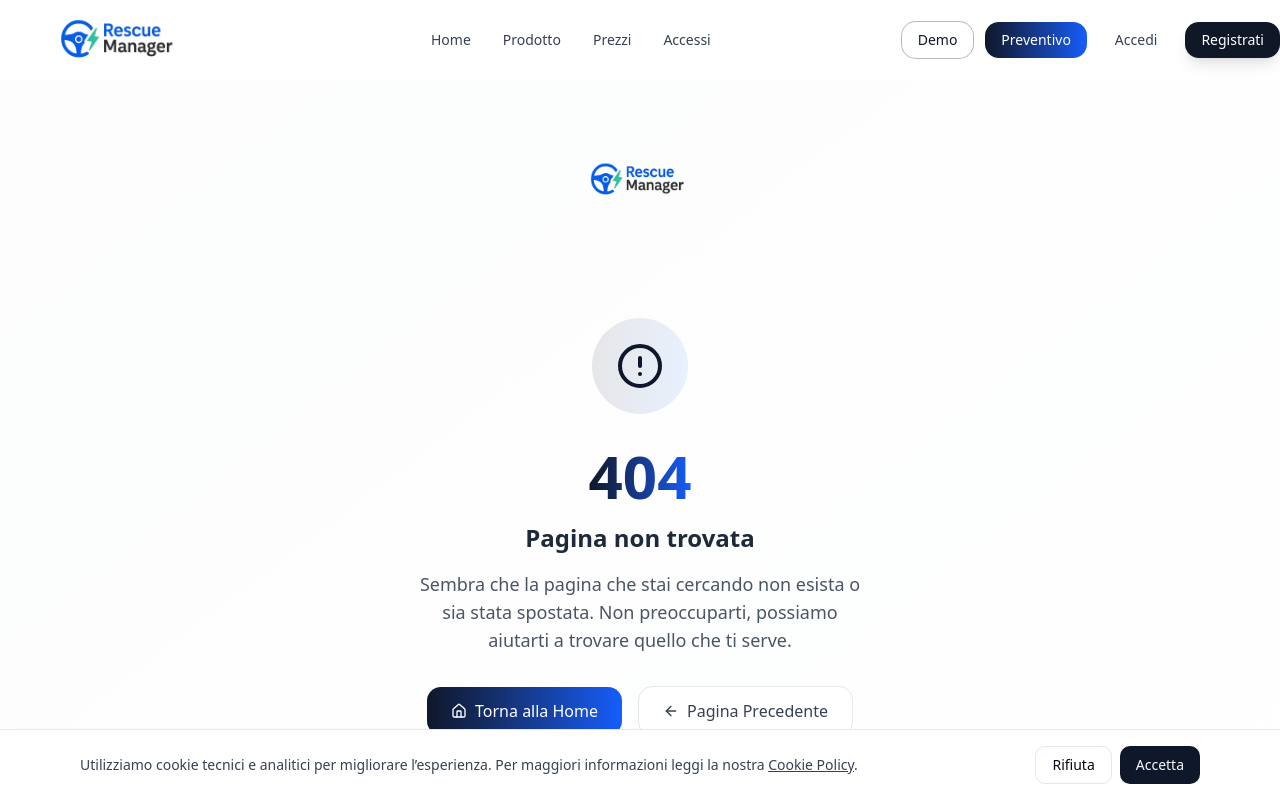
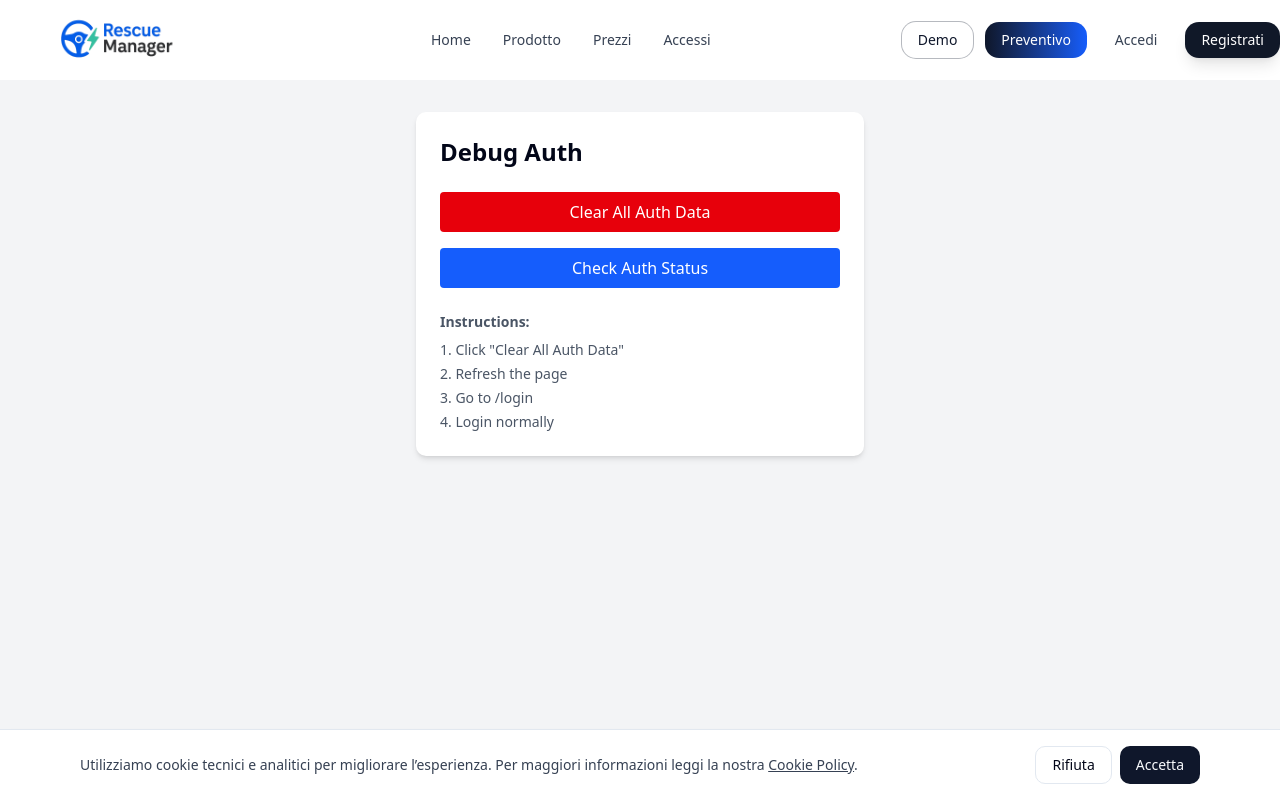
Before and after one commit to Hydr44/Web, a Next.js app: page /debug in a window 1280 px wide. Before the commit this address had no page. Shown: the top 799 px of the page. Built offline with nearby package versions, Linux system fonts and the light colour scheme.

Commit message:
Add debug page: per pulire localStorage e verificare stato auth

```diff
--- /dev/null
+++ b/src/app/debug/page.tsx
@@ -0,0 +1,60 @@
+"use client";
+
+import { useState } from "react";
+
+export default function DebugPage() {
+  const [message, setMessage] = useState("");
+
+  const clearAuth = () => {
+    localStorage.removeItem("rescuemanager-auth");
+    localStorage.removeItem("sb-" + process.env.NEXT_PUBLIC_SUPABASE_URL?.split("//")[1]?.split(".")[0] + "-auth-token");
+    setMessage("Auth data cleared! Refresh the page.");
+  };
+
+  const checkAuth = () => {
+    const auth = localStorage.getItem("rescuemanager-auth");
+    const supabaseAuth = localStorage.getItem("sb-" + process.env.NEXT_PUBLIC_SUPABASE_URL?.split("//")[1]?.split(".")[0] + "-auth-token");
+
+    setMessage(`Bypass Auth: ${auth ? "EXISTS" : "NOT FOUND"}\nSupabase Auth: ${supabaseAuth ? "EXISTS" : "NOT FOUND"}`);
+  };
+
+  return (
+    <div className="min-h-screen bg-gray-100 p-8">
+      <div className="max-w-md mx-auto bg-white rounded-lg shadow-md p-6">
+        <h1 className="text-2xl font-bold mb-6">Debug Auth</h1>
+
+        <div className="space-y-4">
+          <button
+            onClick={clearAuth}
+            className="w-full bg-red-600 text-white py-2 px-4 rounded hover:bg-red-700"
+          >
+            Clear All Auth Data
+          </button>
+
+          <button
+            onClick={checkAuth}
+            className="w-full bg-blue-600 text-white py-2 px-4 rounded hover:bg-blue-700"
+          >
+            Check Auth Status
+          </button>
+        </div>
+
+        {message && (
+          <div className="mt-4 p-4 bg-gray-100 rounded">
+            <pre className="text-sm">{message}</pre>
+          </div>
+        )}
+
+        <div className="mt-6 text-sm text-gray-600">
+          <p><strong>Instructions:</strong></p>
+          <ol className="list-decimal list-inside space-y-1 mt-2">
+            <li>Click "Clear All Auth Data"</li>
+            <li>Refresh the page</li>
+            <li>Go to /login</li>
+            <li>Login normally</li>
+          </ol>
+        </div>
+      </div>
+    </div>
+  );
+}
```
